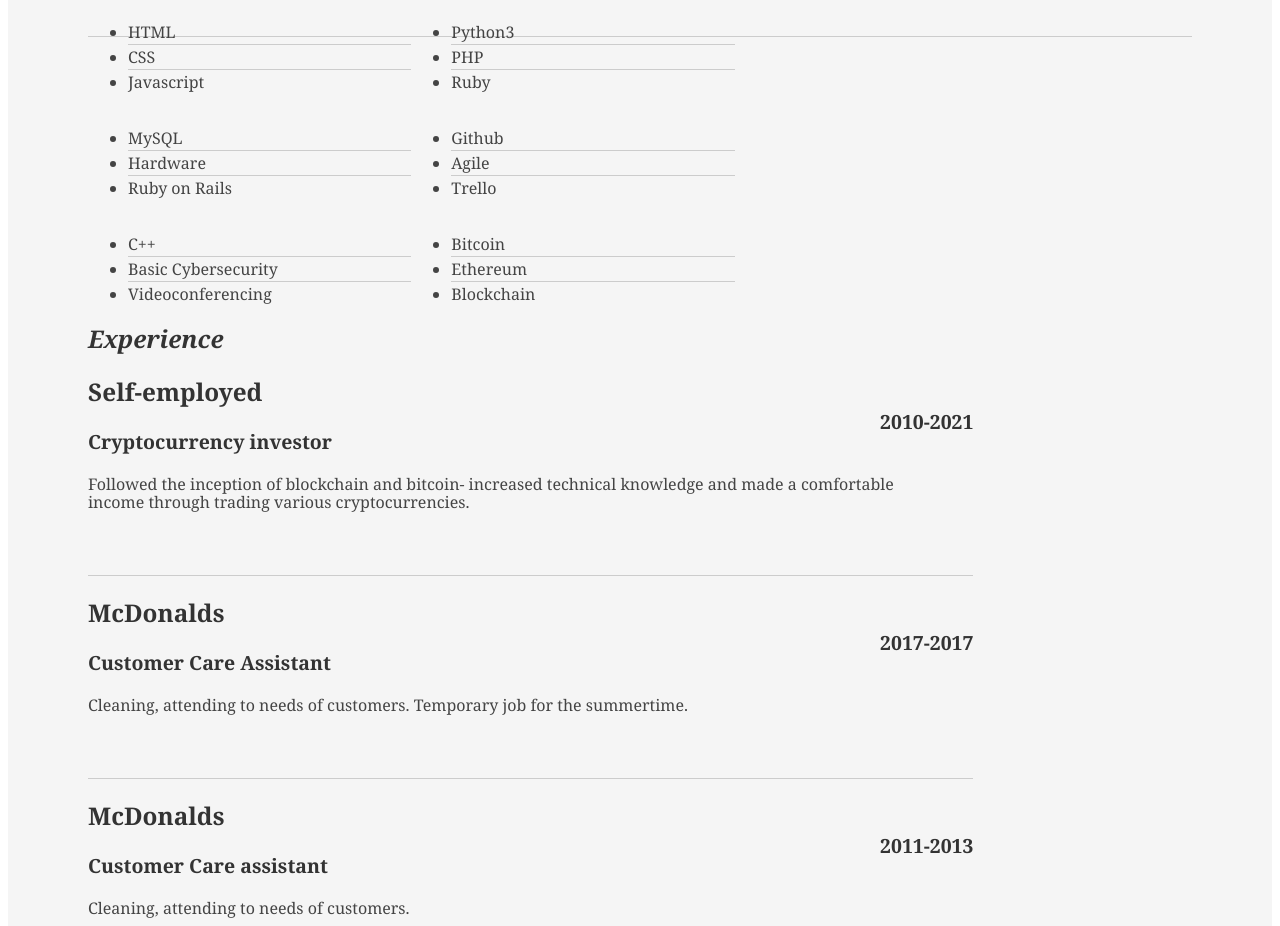
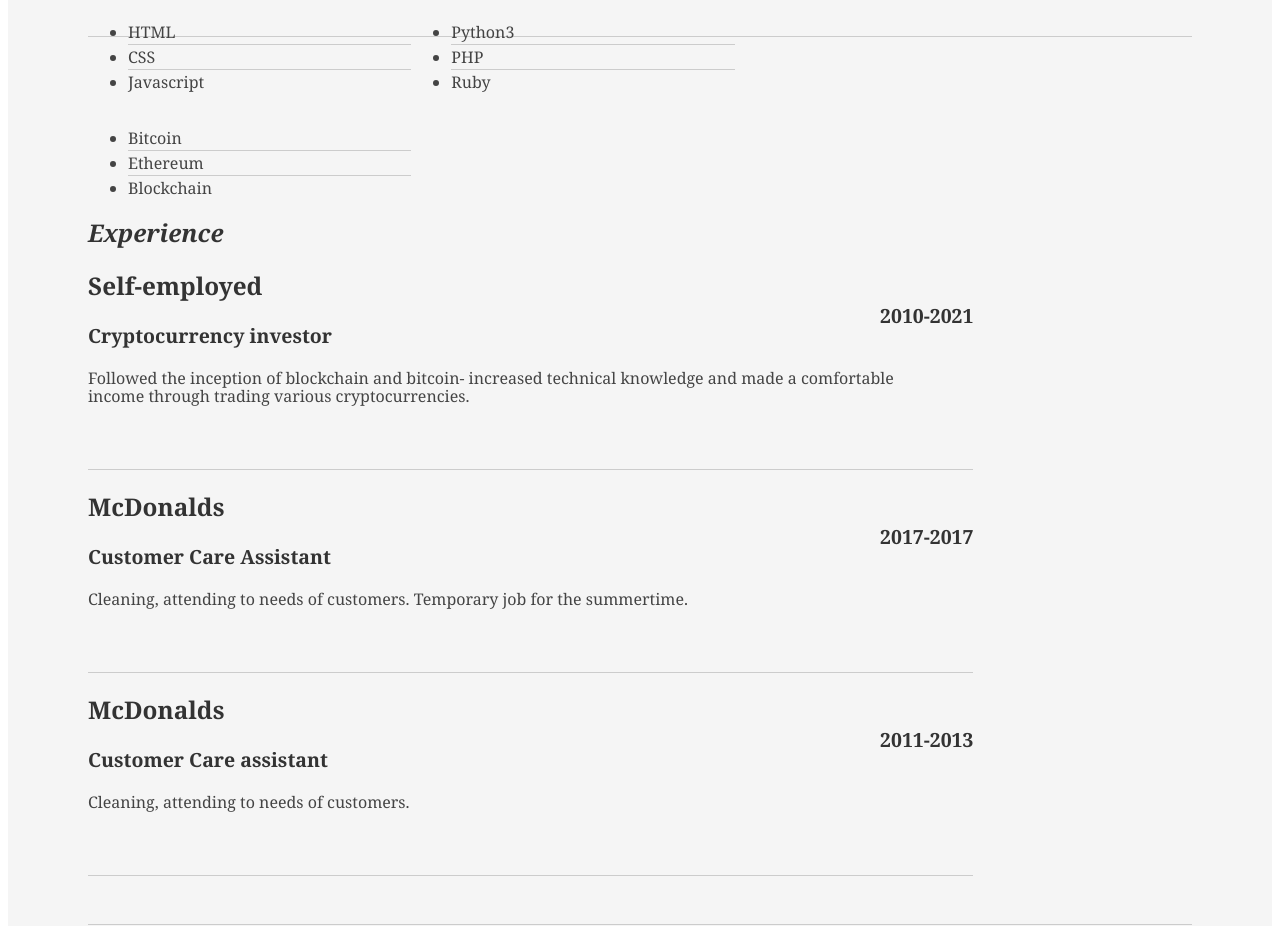
Before and after one commit to bottack/silver-rotary-phone, a plain HTML site: page cv.html in a window 1280 px wide. Shown: the part 1020-1946 px from the top of the page. Drawn offline with Linux system fonts and the light colour scheme; a small style sheet from the web is missing.

Commit message:
Update cv.html

```diff
--- a/cv.html
+++ b/cv.html
@@ -90,26 +90,7 @@
 								<li>PHP</li>
 								<li class="last">Ruby</li>
 							</ul>
-							<ul class="talent">
-								<li>MySQL</li>
-								<li>Hardware</li>
-								<li class="last">Ruby on Rails</li>
-							</ul>
-							<ul class="talent">
-								<li>Github</li>
-								<li>Agile</li>
-								<li class="last">Trello</li>
-							</ul>
-							<ul class="talent">
-								<li>C++</li>
-								<li>Basic Cybersecurity</li>
-								<li class="last">Videoconferencing</li>
-							</ul>
-
-
-
-
-							<ul class="talent">
+                            <ul class="talent">
 								<li>Bitcoin</li>
 								<li>Ethereum</li>
 								<li class="last">Blockchain</li>
```
